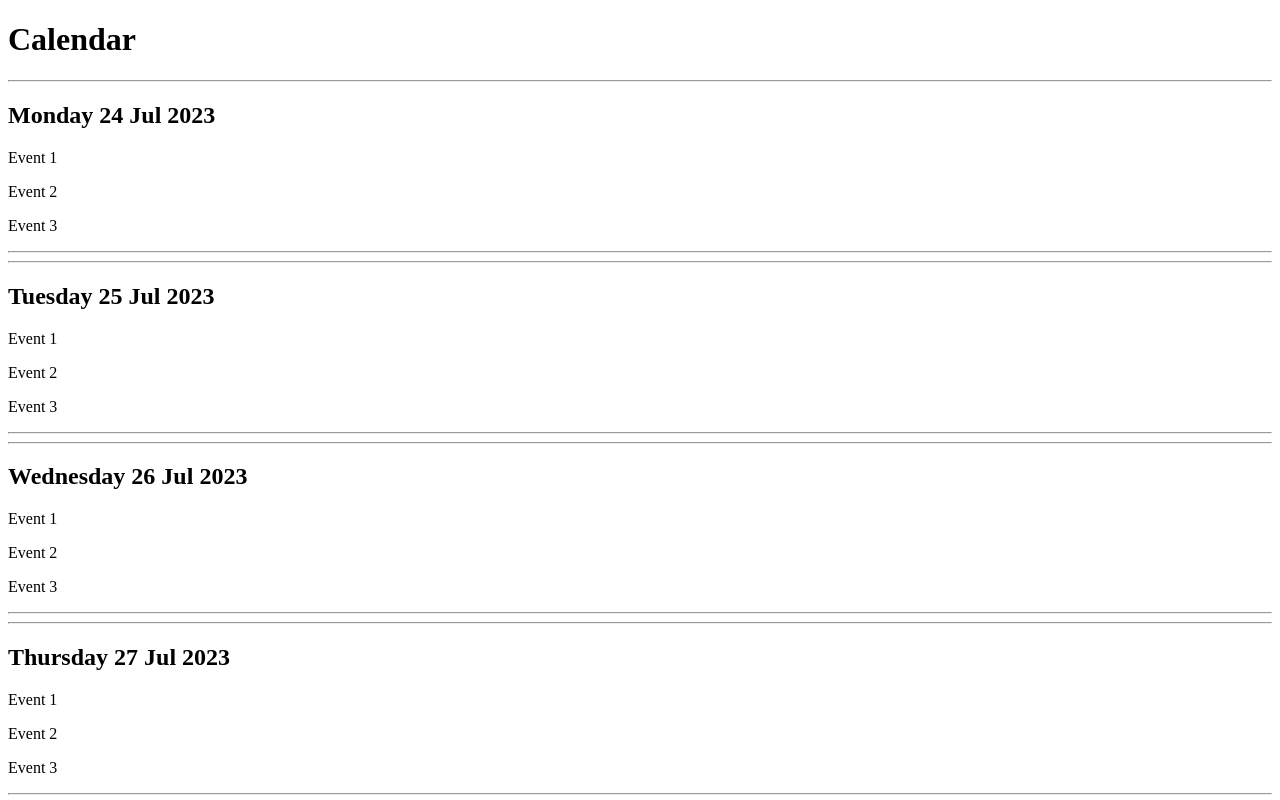
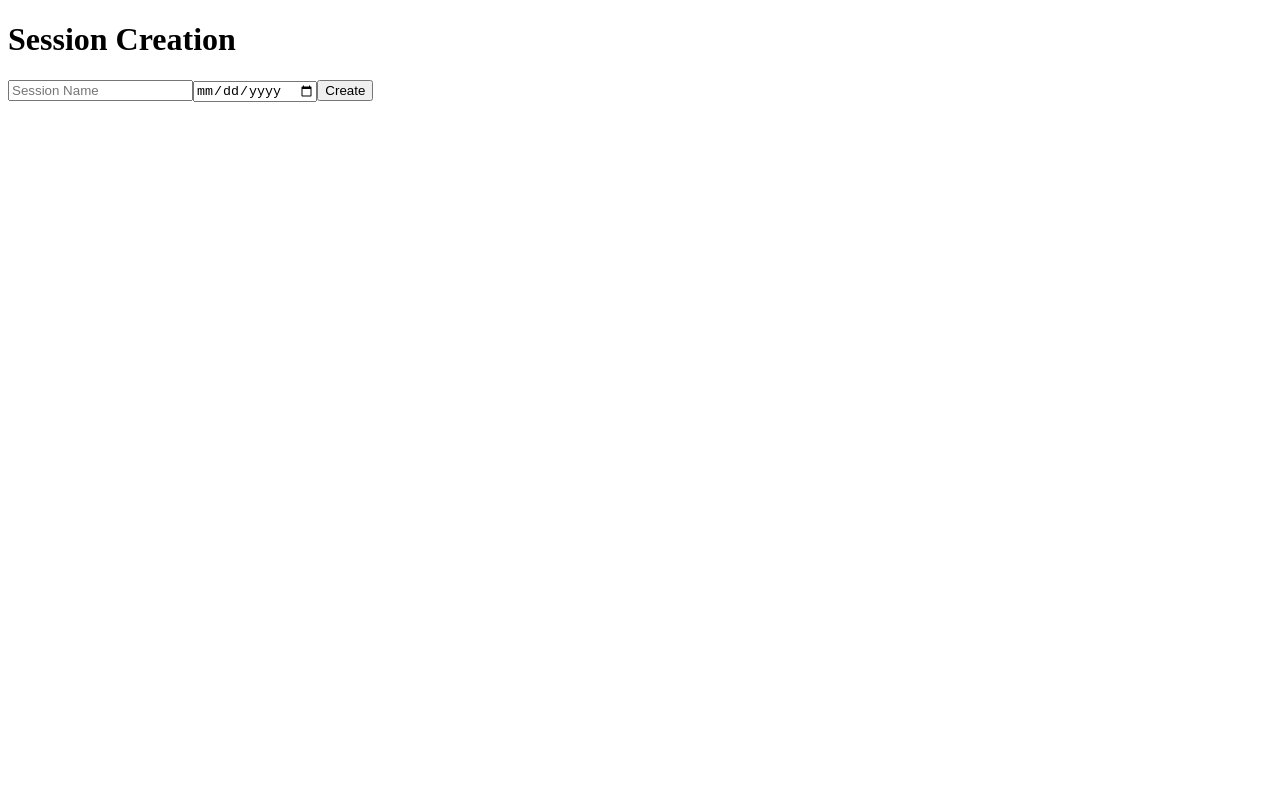
Before and after one commit to Jkutkut/party-planner, a React (Vite) app in the folder party-planner/: page / in a window 1280 px wide. Shown: the top 800 px of the page. Built offline with nearby package versions, Linux system fonts and the light colour scheme.

Commit message:
session model

```diff
--- a/party-planner/src/App.tsx
+++ b/party-planner/src/App.tsx
@@ -1,19 +1,29 @@
-import { useState } from 'react';
+import { useEffect, useState } from 'react';
 import Calendar from './components/calendar/Calendar'
 import CalendarModel from './model/CalendarModel'
+import Session from './model/session/Session';
+import SessionHandler from './model/session/SessionHandler';
+import SessionCreation from './components/session/SessionCreation';
 
 function App() {
-  const [calendar, setCalendar] = useState<CalendarModel | undefined>();
+  const [sessionHandler] = useState<SessionHandler>(SessionHandler.getInstance());
+  const [session, setSession] = useState<Session | null>(null);
 
-  if (!calendar) {
-    const today = new Date();
-    setCalendar(new CalendarModel(today));
-    return <p>Loading...</p>;
+  useEffect(() => {
+    setSession(sessionHandler.getCurrentSession());
+  }, []);
+
+  if (!session) {
+    return <SessionCreation
+      onCreate={(session) => {
+        setSession(session);
+      }}
+    />;
   }
 
   return (
     <>
-      <Calendar calendar={calendar}/>
+      <Calendar calendar={session.getCalendar()}/>
     </>
   )
 }
--- a/party-planner/src/components/calendar/Calendar.tsx
+++ b/party-planner/src/components/calendar/Calendar.tsx
@@ -22,7 +22,7 @@ const Calendar = ({calendar}: Props) => {
     const handleScroll = () => {
         if (isLoading) return;
         if (window.innerHeight + document.documentElement.scrollTop <
-            document.documentElement.offsetHeight - 200)
+            document.documentElement.offsetHeight - 300)
             return;
         addWeek();
     };
--- /dev/null
+++ b/party-planner/src/components/session/SessionCreation.tsx
@@ -0,0 +1,33 @@
+import Session from "../../model/session/Session";
+import SessionHandler from "../../model/session/SessionHandler";
+
+interface Props {
+    onCreate: (session: Session) => void;
+};
+
+const SessionCreation = ({onCreate}: Props) => {
+    const createSession = () => {
+        const nameInput = document.getElementById('sessionName') as HTMLInputElement;
+        const dateInput = document.getElementById('sessionDate') as HTMLInputElement;
+
+        const sessionName = nameInput.value;
+        const sessionDate = new Date(dateInput.value);
+
+        const sessionHandler = SessionHandler.getInstance();
+        const session: Session | null = sessionHandler.createSession(sessionName, sessionDate);
+        if (!session) {
+            alert('Session already exists!');
+            return; // TODO: Handle this better
+        }
+        onCreate(session);
+    };
+
+    return <>
+        <h1>Session Creation</h1>
+        <input id="sessionName" type="text" placeholder="Session Name" />
+        <input id="sessionDate" type="date" />
+        <button onClick={createSession}>Create</button>
+    </>;
+};
+
+export default SessionCreation;
--- a/party-planner/src/model/CalendarModel.ts
+++ b/party-planner/src/model/CalendarModel.ts
@@ -30,8 +30,9 @@ class CalendarModel {
 
 const mondayOf = (date: Date): Date => {
     const day = date.getDay();
-    const diff = date.getDate() - day + (day === 0 ? -6 : 1);
-    return new Date(date.setDate(diff));
+    const dayDiff = date.getDate() - day + (day === 0 ? -6 : 1);
+    date.setDate(dayDiff);
+    return new Date(date);
 }
 
 export default CalendarModel;
--- /dev/null
+++ b/party-planner/src/model/session/Session.ts
@@ -0,0 +1,21 @@
+import CalendarModel from "../CalendarModel";
+
+class Session {
+    private name: string;
+    private calendar: CalendarModel;
+
+    constructor(name: string, startDate: Date) {
+        this.name = name;
+        this.calendar = new CalendarModel(startDate);
+    }
+
+    public getName(): string {
+        return this.name;
+    }
+
+    public getCalendar(): CalendarModel {
+        return this.calendar;
+    }
+}
+
+export default Session;
--- /dev/null
+++ b/party-planner/src/model/session/SessionHandler.ts
@@ -0,0 +1,46 @@
+import Session from "./Session";
+
+class SessionHandler {
+    private static instance: SessionHandler;
+    private sessions: Session[];
+    private currentSession: Session | null;
+
+    private constructor() {
+        this.sessions = []; // TODO
+        this.currentSession = null; // TODO
+        this.loadSessions();
+    }
+
+    public static getInstance(): SessionHandler {
+        if (!SessionHandler.instance) {
+            SessionHandler.instance = new SessionHandler();
+        }
+        return SessionHandler.instance;
+    }
+
+    public getCurrentSession(): Session | null {
+        return this.currentSession;
+    }
+
+    public createSession(sessionName: string, startDate: Date): Session | null {
+        for (let i = 0; i < this.sessions.length; i++) {
+            if (this.sessions[i].getName() === sessionName) {
+                return null;
+            }
+        }
+        const newSession = new Session(sessionName, startDate);
+        this.sessions.push(newSession);
+        return newSession;
+    }
+
+    // -----------------------------------
+    protected loadSessions(): void {
+        // TODO
+    }
+
+    protected saveSessions(): void {
+        // TODO
+    }
+}
+
+export default SessionHandler;
```
Also changed, not shown: 1 other file (tests, documents, lock files or other folders).
